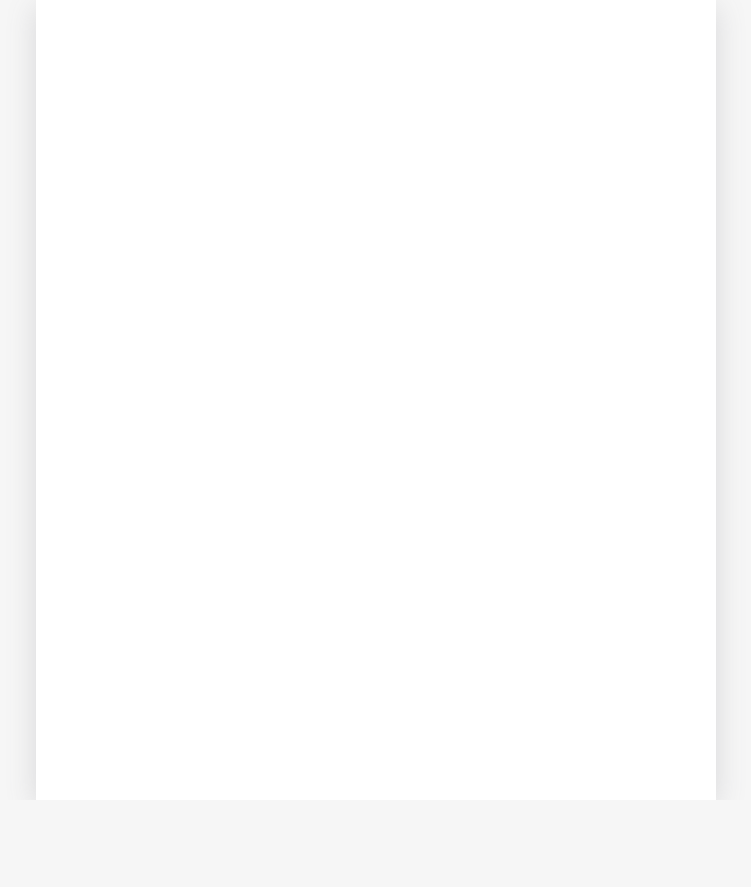
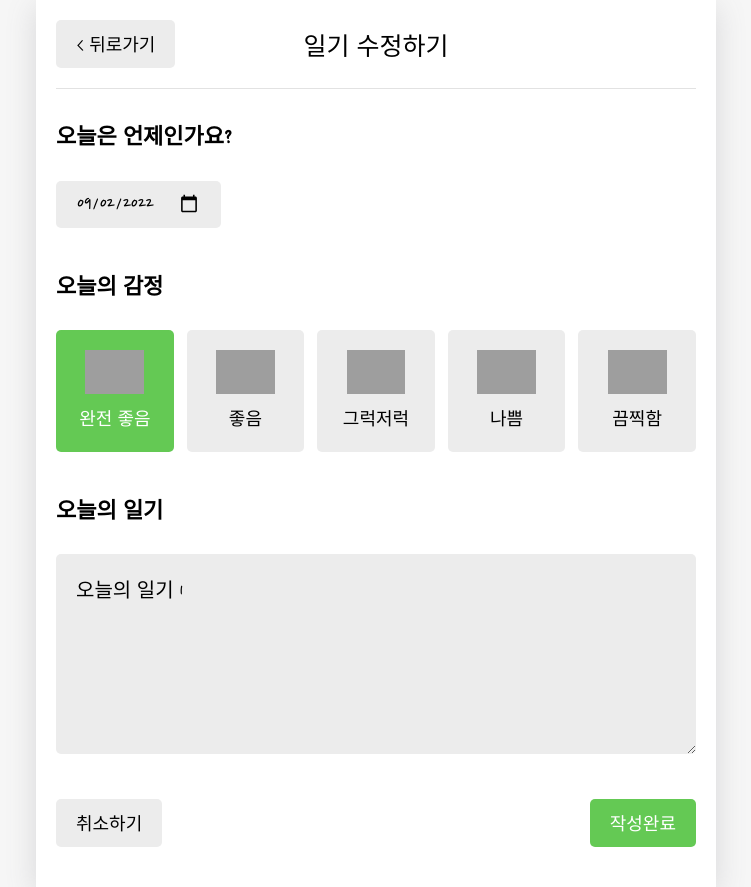
Before and after one commit to hiimhl/Emotion_Diary_App, a React (Create React App) app: page /edit/1 in a window 1280 px wide. Before the commit this address had no page. Shown: the whole page, without its empty margins (264-1015 px from the left). Before the commit the page ends 800 px from the top, so only its background shows below. Built offline with nearby package versions, Linux system fonts and the light colour scheme; grey boxes are pictures that could not be loaded; a web font is replaced by a local one.

Commit message:
Edit page

```diff
--- a/src/App.js
+++ b/src/App.js
@@ -22,7 +22,7 @@
     }
     case "EDIT": {
       newState = state.map((it) =>
-        it.id === action.data ? { ...action.data } : it
+        it.id === action.data.id ? { ...action.data } : it
       );
       break;
     }
@@ -101,7 +101,7 @@
   const onEdit = (targetId, date, content, emotion) => {
     dispatch({
       type: "EDIT",
-      date: {
+      data: {
         id: targetId,
         date: new Date(date).getTime(),
         content,
@@ -109,7 +109,6 @@
       },
     });
   };
-
   return (
     <DiaryStateContext.Provider value={data}>
       <DiaryDispatchContext.Provider value={{ onCreate, onRemove, onEdit }}>
@@ -118,7 +117,7 @@
             <Routes>
               <Route path="/" element={<Home />} />
               <Route path="/new" element={<New />} />
-              <Route path="/edit" element={<Edit />} />
+              <Route path="/edit/:id" element={<Edit />} />
               <Route path="/diary/:id" element={<Diary />} />
             </Routes>
           </div>
--- a/src/components/DiaryEditor.js
+++ b/src/components/DiaryEditor.js
@@ -1,7 +1,7 @@
 import MyHeader from "./MyHeader";
 import MyButton from "./MyButton";
 import { useNavigate } from "react-router-dom";
-import { useRef, useState, useContext } from "react";
+import { useRef, useState, useContext, useEffect } from "react";
 import EmotionItem from "./EmotionItem";
 import { DiaryDispatchContext } from "../App";
 
@@ -49,7 +49,7 @@
   return `${year}-${month}-${day}`;
 }
 
-function DiaryEditor() {
+function DiaryEditor({ isEdit, originData }) {
   const [date, setDate] = useState(getStringDate(new Date()));
   const [emotion, setEmotion] = useState(3);
   const [content, setContent] = useState("");
@@ -57,7 +57,7 @@
   const navigate = useNavigate();
   const contentRef = useRef();
 
-  const { onCreate } = useContext(DiaryDispatchContext);
+  const { onCreate, onEdit } = useContext(DiaryDispatchContext);
 
   const handleClickEmote = (emotion) => {
     setEmotion(emotion);
@@ -68,15 +68,34 @@
       contentRef.current.focus();
       return;
     }
-    window.confirm("저장 하시겠습니까?");
-    onCreate(date, content, emotion);
+
+    if (
+      window.confirm(
+        //
+        isEdit ? "수정 하시겠습니까?" : "저장 하시겠습니까?"
+      )
+    ) {
+      if (!isEdit) {
+        onCreate(date, content, emotion);
+      } else {
+        onEdit(originData.id, date, content, emotion);
+      }
+    }
     navigate("/", { replace: true }); //이 페이지로 돌아오지 못하게 막음.
   };
+
+  useEffect(() => {
+    if (isEdit) {
+      setDate(getStringDate(new Date(parseInt(originData.date))));
+      setEmotion(originData.emotion);
+      setContent(originData.content);
+    }
+  }, [isEdit, originData]);
 
   return (
     <div className="DiaryEditor">
       <MyHeader
-        headText={"새 일기쓰기"}
+        headText={isEdit ? "일기 수정하기" : "새 일기쓰기"}
         leftChild={
           <MyButton text={"< 뒤로가기"} onClick={() => navigate(-1)} />
         }
--- a/src/pages/Edit.js
+++ b/src/pages/Edit.js
@@ -1,24 +1,34 @@
-import { useSearchParams, useNavigate } from "react-router-dom";
+import { useContext, useEffect, useState } from "react";
+import { useParams, useNavigate } from "react-router-dom";
+import { DiaryStateContext } from "../App";
+import DiaryEditor from "../components/DiaryEditor";
 
 function Edit() {
   const navigate = useNavigate();
-  const [searchParams, setSearchParams] = useSearchParams();
+  const { id } = useParams(); //현재 페이지의 id를 확인
+  const diaryList = useContext(DiaryStateContext);
 
-  const id = searchParams.get("id");
-  const mode = searchParams.get("mode");
-  console.log(id);
-  console.log(mode);
+  const [originData, setOriginData] = useState();
+
+  useEffect(() => {
+    if (diaryList.length >= 1) {
+      const targetDiary = diaryList.find(
+        (it) => parseInt(it.id) === parseInt(id)
+      );
+
+      if (targetDiary) {
+        //해당 값이 true라면
+        setOriginData(targetDiary);
+      } else {
+        navigate("/", { replace: true });
+        //잘못된 id 페이지로 오면 home으로
+      }
+    }
+  }, [id, diaryList]);
 
   return (
     <div className="Edit">
-      <h1>eidt</h1>
-      <button //
-        onClick={() => setSearchParams({ who: "hi" })}
-      >
-        QS 바꾸기
-      </button>
-      <button onClick={() => navigate("/home")}>home으로 가기</button>
-      <button onClick={() => navigate(-1)}>뒤로 가기</button>
+      {originData && <DiaryEditor isEdit={true} originData={originData} />}
     </div>
   );
 }
```
